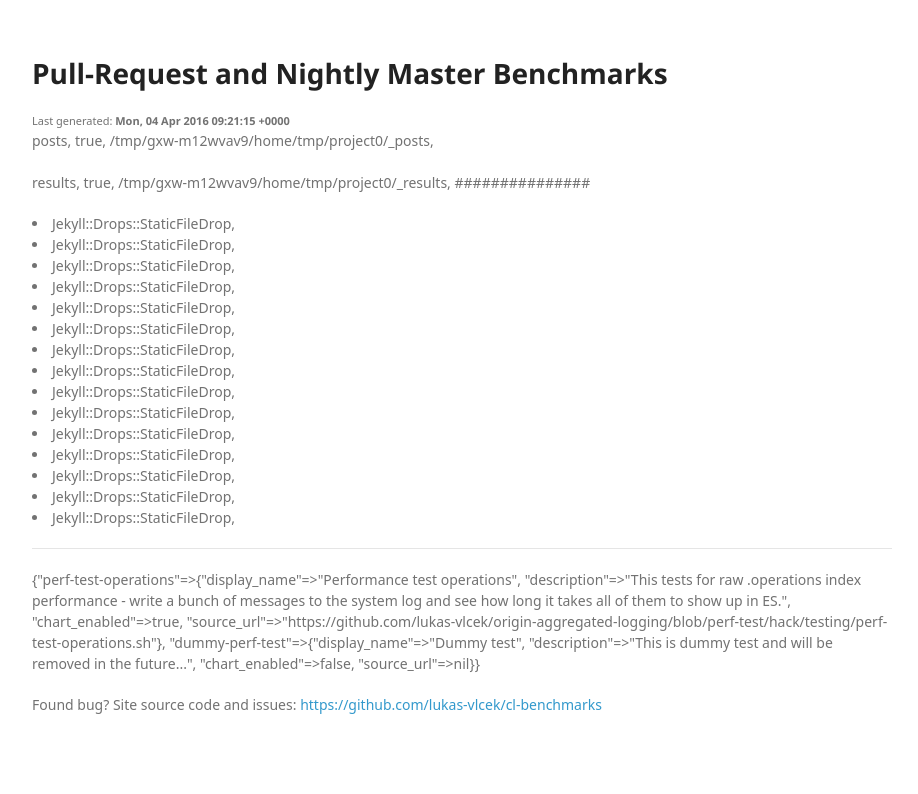
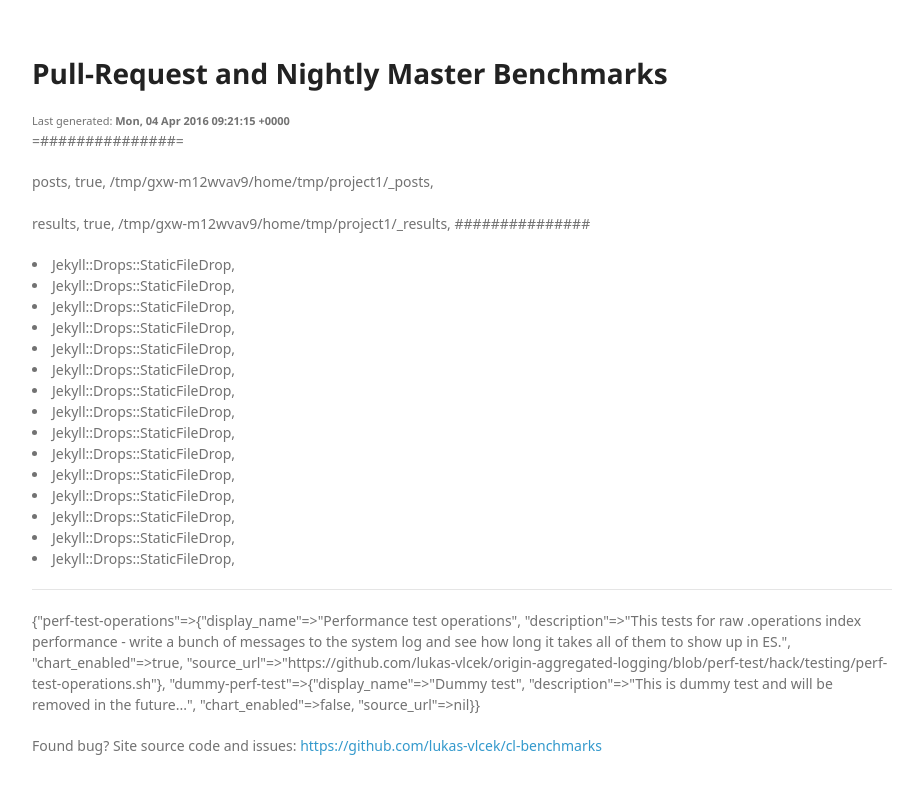
Before and after one commit to lukas-vlcek/cl-benchmarks, a Jekyll site: the page built from index.html, in a window 1280 px wide. Shown: the top 794 px of the page, without its empty margins (178-1096 px from the left). Built offline with Jekyll 4.4.1, drawn with Linux system fonts in a browser that asks for light colours; some web fonts are replaced.

```diff
--- a/_plugins/process_results.rb
+++ b/_plugins/process_results.rb
@@ -13,6 +13,7 @@ module Jekyll
 
       results = site.collections["results"]
       # site.data["results"] = results
+      site.data["xxx"] = site.collections["results"].files
       first_file = results.files.first.path
       path = Pathname.new(first_file).dirname
 
@@ -41,6 +42,7 @@ module Jekyll
       tests_metadata = site.data["tests_metadata"]
       Jekyll.logger.info "tests_metadata: #{tests_metadata}"
       Jekyll.logger.info "--------"
+      Jekyll.logger.info "=#{ site.data["xxx"] }="
     end
 
   end
--- a/index.html
+++ b/index.html
@@ -6,6 +6,9 @@ layout: main
 
 <small>Last generated: <b>{{ site.time | date_to_rfc822 }}</b></small>
 
+<p>
+    ={{ site.data["xxx"] }}=
+</p>
 <p>
     {% for c in site.collections %}
       {{ c.label }}, {{ c.output }}, {{ c.directory }}, {{ c.files }} <br>
```
